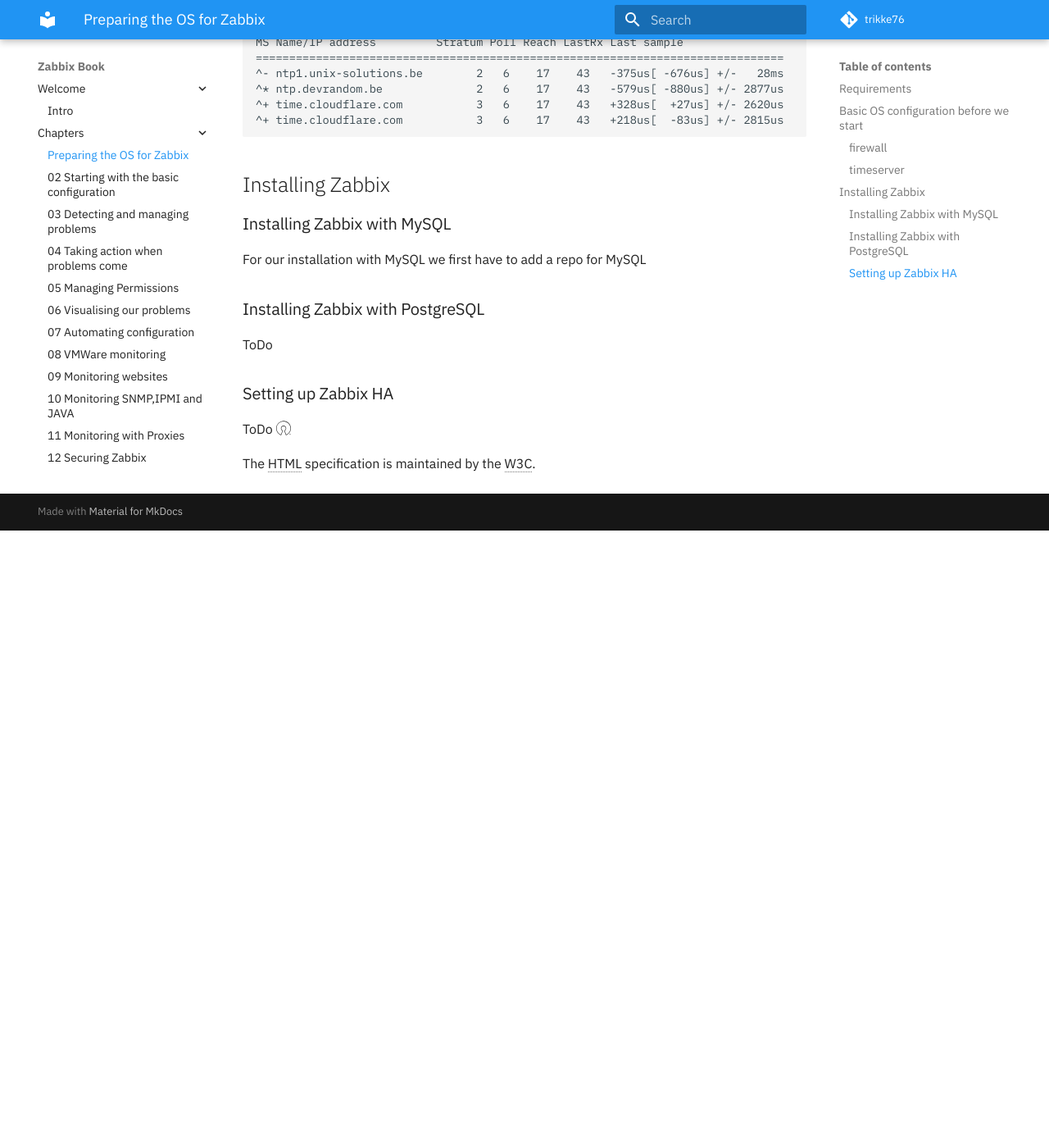
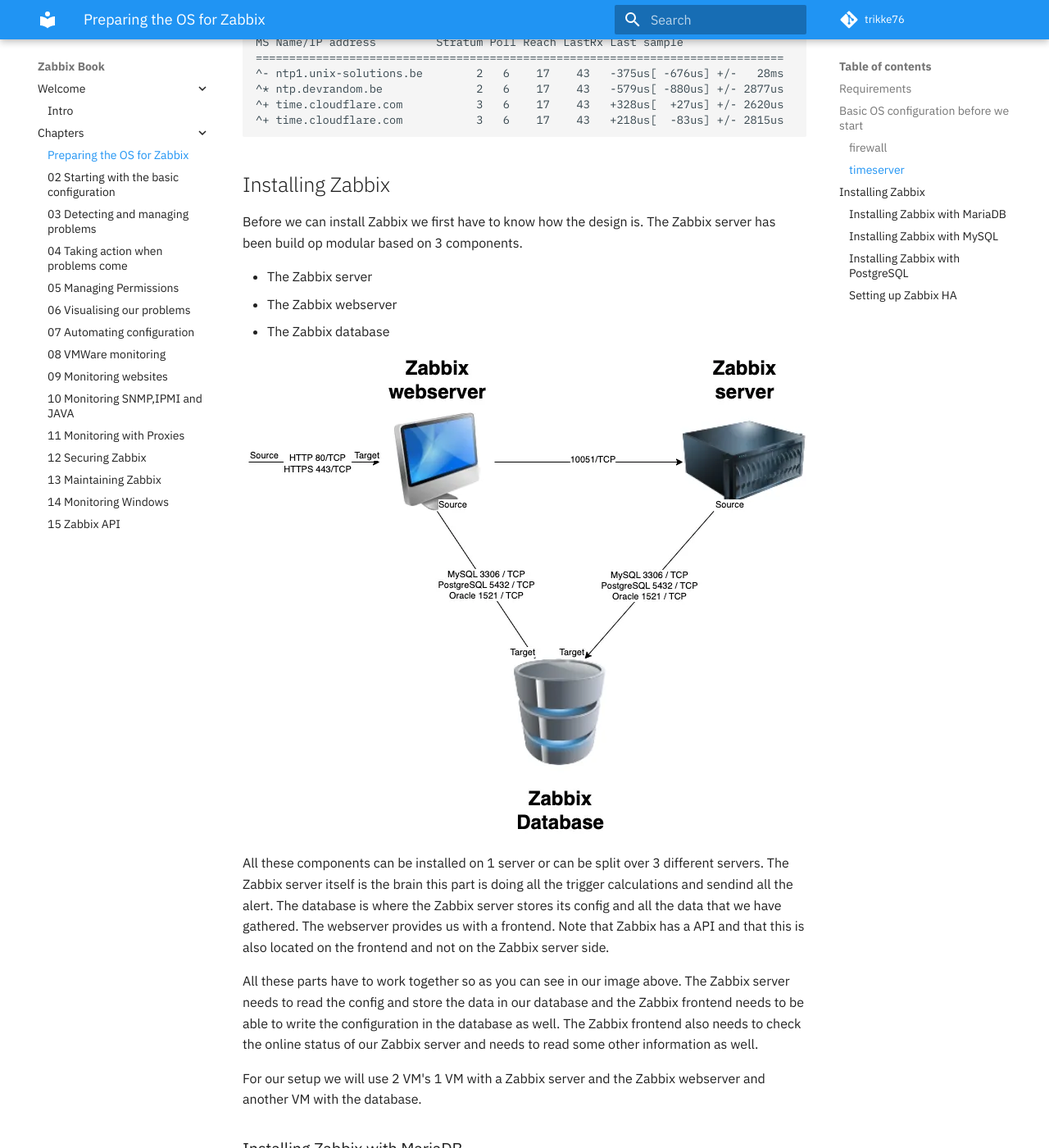
Before and after one commit to Trikke76/Zabbix-Book, an MkDocs documentation site: the page built from docs/01-Getting started with Zabbix.md, in a window 1280 px wide and 1400 px high, scrolled down 3633 px. Shown: the whole window at 82% size. Built offline with MkDocs 1.6.1 and Material for MkDocs 9.7.7, drawn with Linux system fonts in a browser that asks for light colours; comment, search, counter and statistics services are not loaded; before the commit the page ends 4280 px from its top, so only the background shows below that; some of the changed text lies outside the part shown.

Commit message:
zabbix server overview

```diff
--- a/docs/01-Getting started with Zabbix.md
+++ b/docs/01-Getting started with Zabbix.md
@@ -156,10 +156,30 @@ MS Name/IP address         Stratum Poll Reach LastRx Last sample
 
 ## Installing Zabbix
 
+Before we can install Zabbix we first have to know how the design is. The Zabbix server has been build op modular based on 3 components.
+
+- The Zabbix server
+- The Zabbix webserver
+- The Zabbix database
+
+![Zabbix Server Setup](CH01/zabbix-server.webp)
+
+All these components can be installed on 1 server or can be split over 3 different servers.
+The Zabbix server itself is the brain this part is doing all the trigger calculations and sendind all the alert.
+The database is where the Zabbix server stores its config and all the data that we have gathered.
+The webserver provides us with a frontend. Note that Zabbix has a API and that this is also located on the frontend and not on the Zabbix server side.
+
+All these parts have to work together so as you can see in our image above. The Zabbix server needs to read the config and store the data in our database and the Zabbix frontend needs to be able to write the configuration in the database as well. The Zabbix frontend also needs to check the online status of our Zabbix server and needs to read some other information as well.
+
+For our setup we will use 2 VM's 1 VM with a Zabbix server and the Zabbix webserver  and another VM with the database.
+
+### Installing Zabbix with MariaDB
+
+ToDo
+
 ### Installing Zabbix with MySQL
 
-For our installation with MySQL we first have to add a repo for MySQL
-
+ToDo
 
 ### Installing Zabbix with PostgreSQL
 
@@ -168,7 +188,3 @@ ToDo
 ### Setting up Zabbix HA
 
 ToDo
-:simple-opensourceinitiative:
-
-The <abbr title="Hyper Text Markup Language">HTML</abbr> specification
-is maintained by the <abbr title="World Wide Web Consortium">W3C</abbr>.
```
Also changed, not shown: docs/index.md (+1 -1 lines), docs/CH01/zabbix-server.webp (added), 1 other file.
